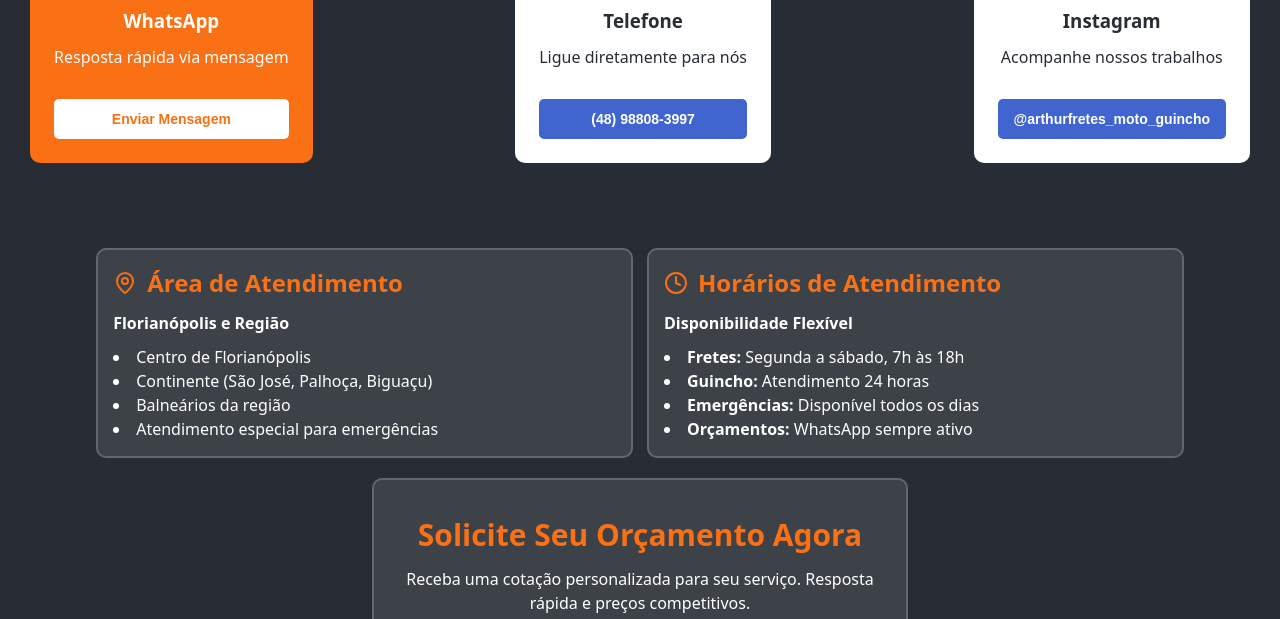
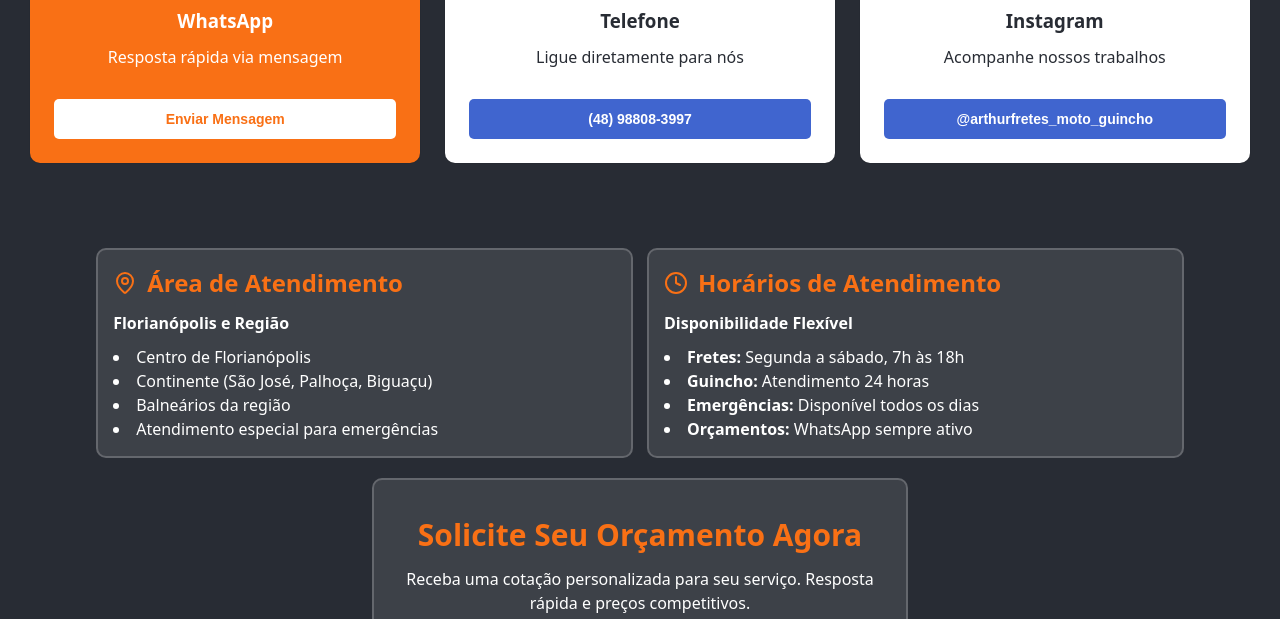
Before and after one commit to Roberto-Jr-Passarela/ArthurFretes_moto_guincho, a plain HTML site: page index.html in a window 1280 px wide. Shown: the part 2927-3546 px from the top of the page. Drawn offline with Linux system fonts and the light colour scheme.

Commit message:
otmus-prime-1

```diff
--- a/styles/pages/pg5.css
+++ b/styles/pages/pg5.css
@@ -46,6 +46,7 @@
   gap: 10px;
   background-color: #fff;
   padding: 24px;
+  width: 32%;
   border-radius: 10px;
   box-shadow: 0 0 1px rgba(0, 0, 0, 0.375);
 }
```
